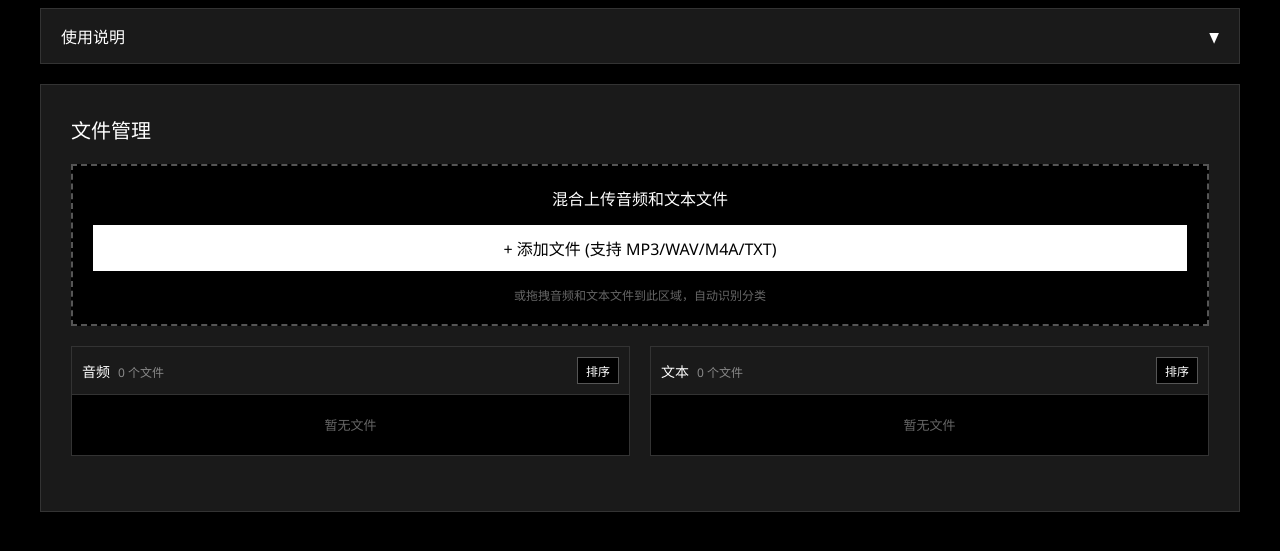
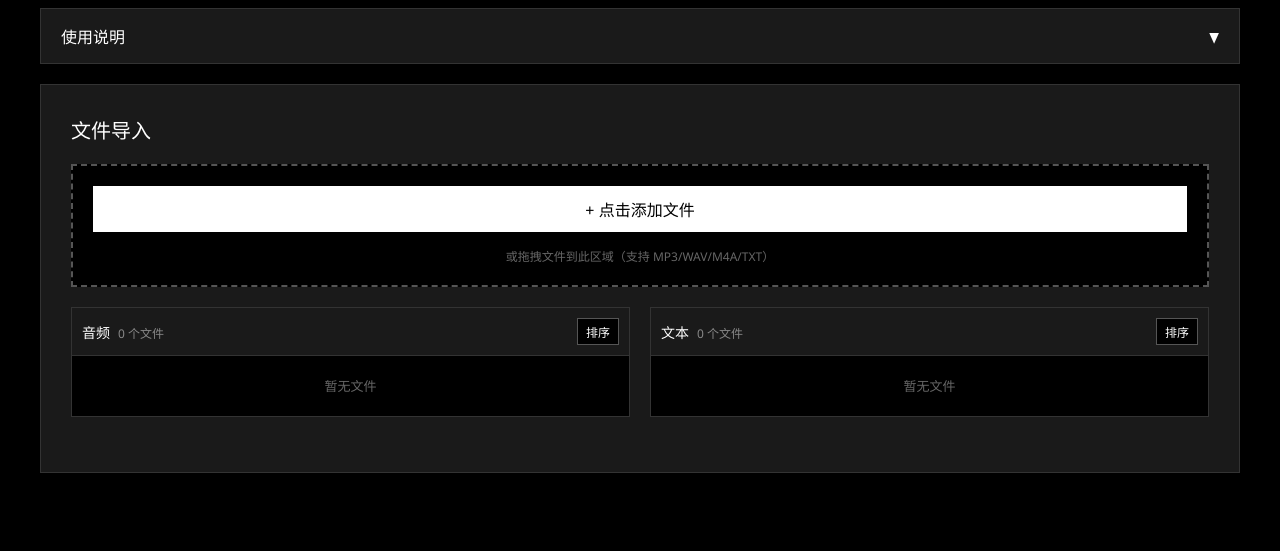
Before and after one commit to WtXeLd/TXTSubAlign, a plain HTML site: page index.html in a window 1280 px wide. Shown: the part 85-636 px from the top of the page. Drawn offline with Linux system fonts and the light colour scheme.

Commit message:
fix: update content

```diff
--- a/index.html
+++ b/index.html
@@ -632,7 +632,7 @@
             <div class="collapsible-content">
                 <div class="collapsible-inner">
                     <ul>
-                        <li>支持混合上传音频和文本文件，系统会自动识别并分类到对应列表</li>
+                        <li>支持上传音频和文本文件，系统会自动识别并分类到对应列表</li>
                         <li>支持点击上传或拖拽文件到上传框，可以多次添加文件</li>
                         <li>重复文件会自动过滤，只添加新文件</li>
                         <li>上传后会自动按文件名排序</li>
@@ -648,15 +648,15 @@
 
         <!-- 文件管理区域 -->
         <div class="upload-section">
-            <h2>文件管理</h2>
+            <h2>文件导入</h2>
 
             <!-- 统一上传区域 -->
             <div style="margin-bottom: 20px;">
                 <div class="file-upload-box" id="mixedUploadBox">
-                    <label>混合上传音频和文本文件</label>
-                    <label for="mixedFiles" class="upload-btn">+ 添加文件 (支持 MP3/WAV/M4A/TXT)</label>
+                    <!-- <label>上传音频和文本</label> -->
+                    <label for="mixedFiles" class="upload-btn">+ 点击添加文件</label>
                     <input type="file" id="mixedFiles" accept=".mp3,.wav,.m4a,.txt" multiple onchange="handleMixedUpload(this)">
-                    <div class="drag-hint">或拖拽音频和文本文件到此区域，自动识别分类</div>
+                    <div class="drag-hint">或拖拽文件到此区域（支持 MP3/WAV/M4A/TXT）</div>
                 </div>
             </div>
 
```
Also changed, not shown: 1 other file.
